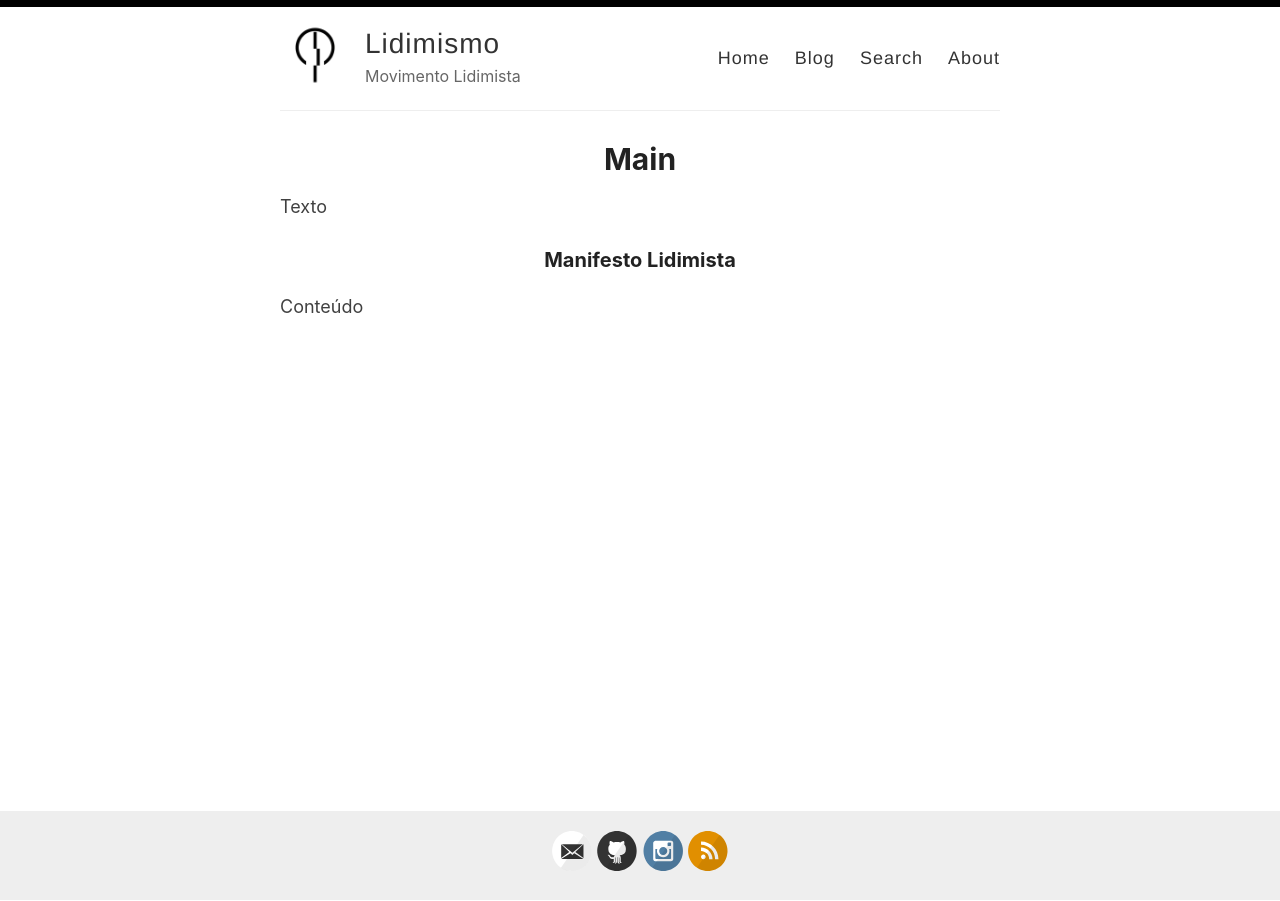
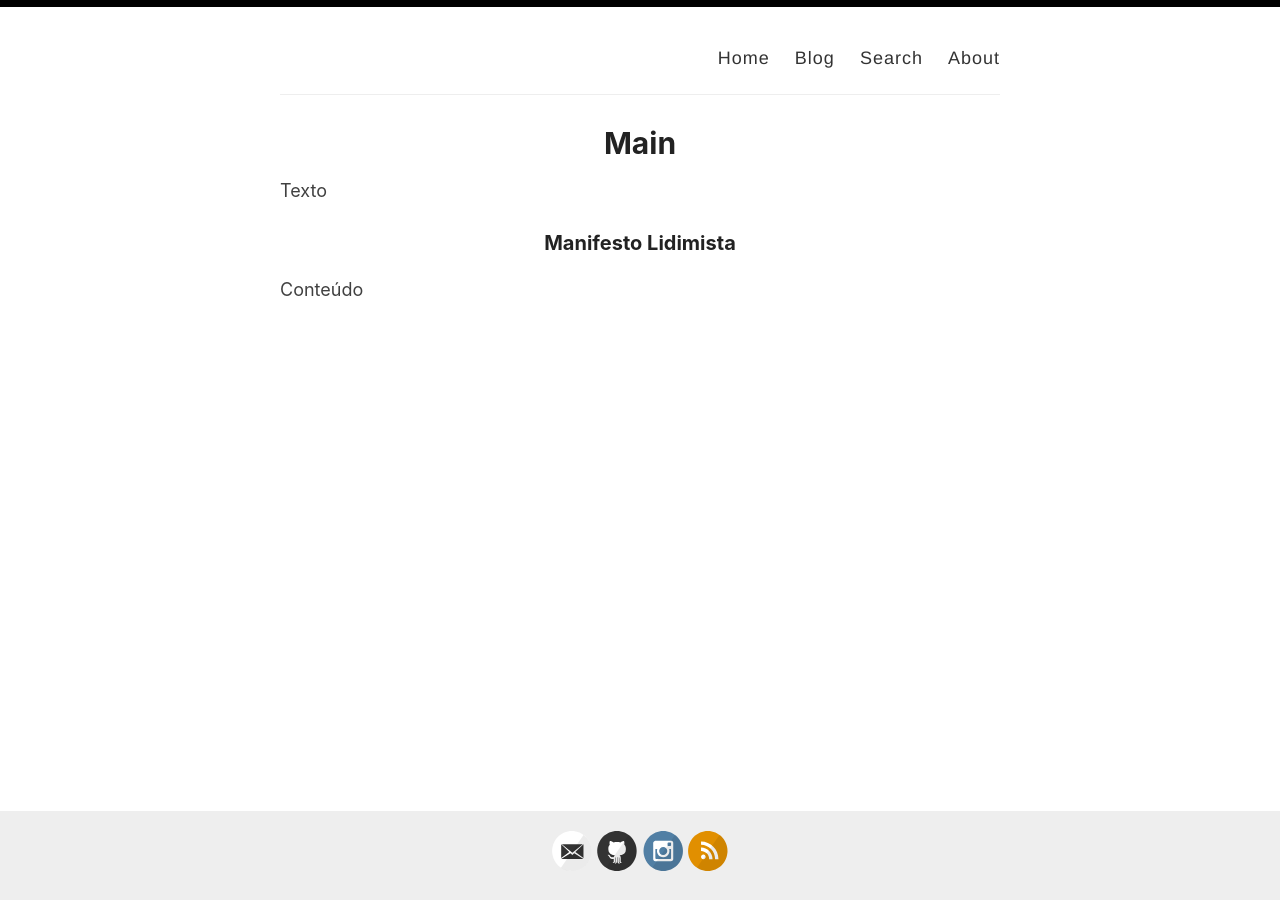
Before and after one commit to favarete/manifesto, a Jekyll site: the page built from docs/_pages/main.md, in a window 1280 px wide. Built offline with Jekyll 4.4.1, drawn with Linux system fonts in a browser that asks for light colours.

Commit message:
Remove Avatar from Header

```diff
--- a/docs/_layouts/default.html
+++ b/docs/_layouts/default.html
@@ -6,7 +6,7 @@
     {% include meta.html %}
 
     <link rel="stylesheet" type="text/css" href="{{ site.baseurl }}/assets/style.css" />
-    <link rel="alternate" type="application/rss+xml" title="{{ site.name }} - {{ site.description }}" href="{{ site.baseurl }}/feed.xml" />
+    <link rel="alternate" type="application/rss+xml" title="{{ site.name }}" href="{{ site.baseurl }}/feed.xml" />
     <link rel="canonical" href="{{ site.url }}{{ page.url }}" />
 
     <meta name="theme-color" content="#000000">
@@ -20,13 +20,6 @@
       <div class="wrapper-masthead">
         <div class="container">
           <header class="masthead clearfix">
-            <a href="{{ site.baseurl }}/" class="site-avatar"><img src="{{ site.baseurl }}{{ site.avatar }}" alt="{{ site.title }}" /></a>
-
-            <div class="site-info">
-              <h1 class="site-name"><a href="{{ site.baseurl }}/">{{ site.name }}</a></h1>
-              <p class="site-description">{{ site.description }}</p>
-            </div>
-
             <nav>
               <a href="{{ site.baseurl }}/">Home</a>
               <a href="{{ site.baseurl }}/blog">Blog</a>
```
